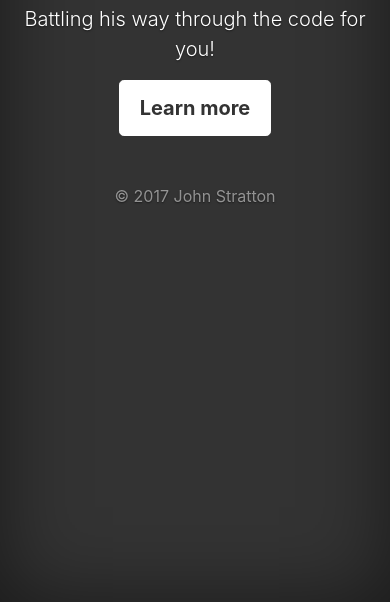
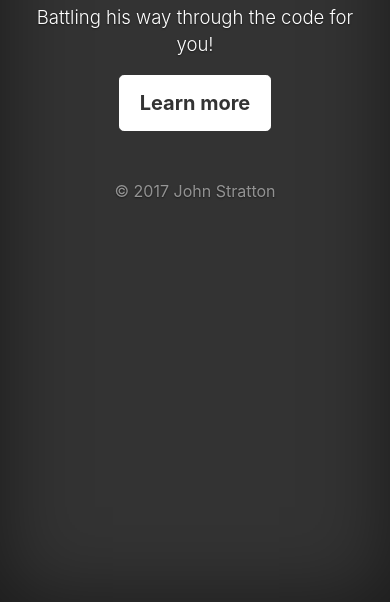
Before and after one commit to TechGladiator/techgladiator.github.io, a plain HTML site: page index.html in a window 390 px wide. Shown: the part 242-844 px from the top of the page. Drawn offline with Linux system fonts and the light colour scheme.

Commit message:
adjusted lead font size on displays smaller then 399px wide

```diff
--- a/css/style.css
+++ b/css/style.css
@@ -1,3 +1,9 @@
+/*--- Base Styles ---*/
+
+body {
+  min-width: 320px;
+}
+
 /*--- Nav Menu ---*/
 
 .nav {
@@ -12,8 +18,17 @@
 
 /*--- Media Queries ---*/
 
+@media (max-width: 398px) {
+  .lead {
+    font-size: 1.16rem;
+  }
+}
+
 @media (max-width: 374px) {
   .cover-heading {
     font-size: 2.1rem;
   }
+  .lead {
+    font-size: 0.96rem;
+  }
 }
```
